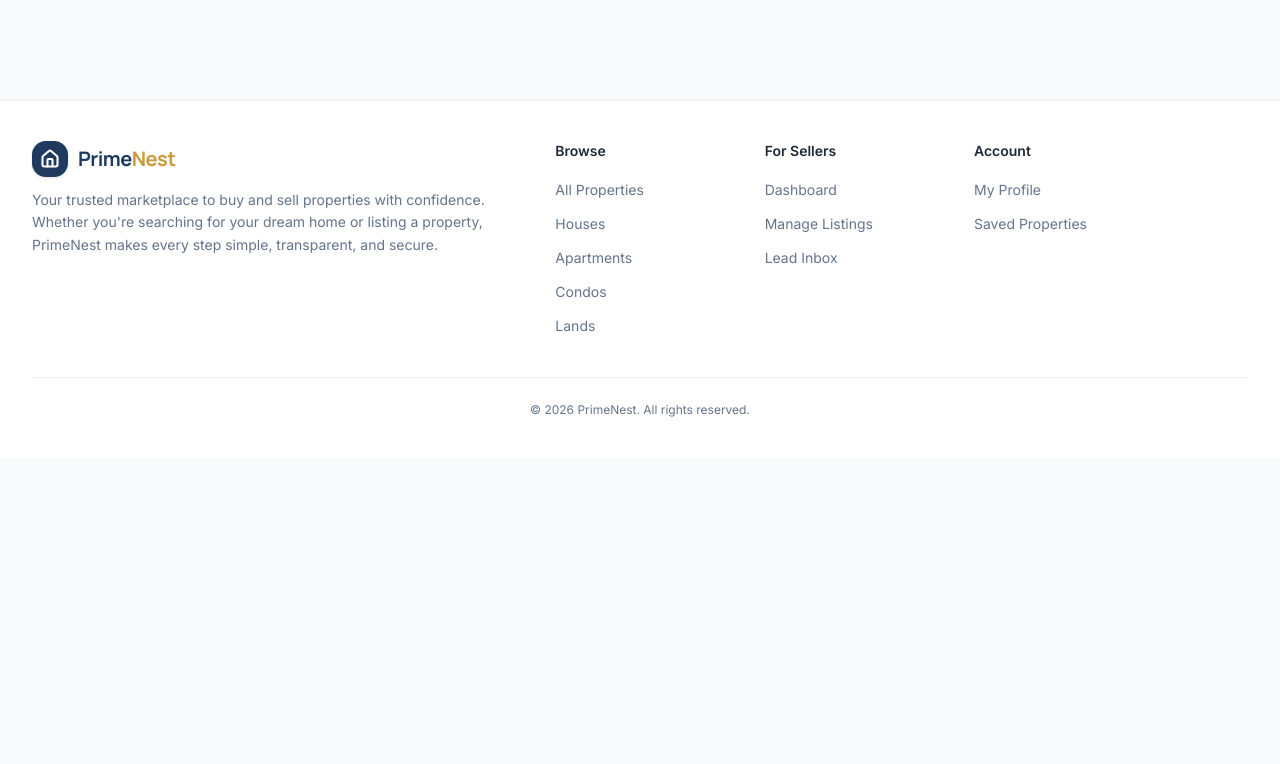
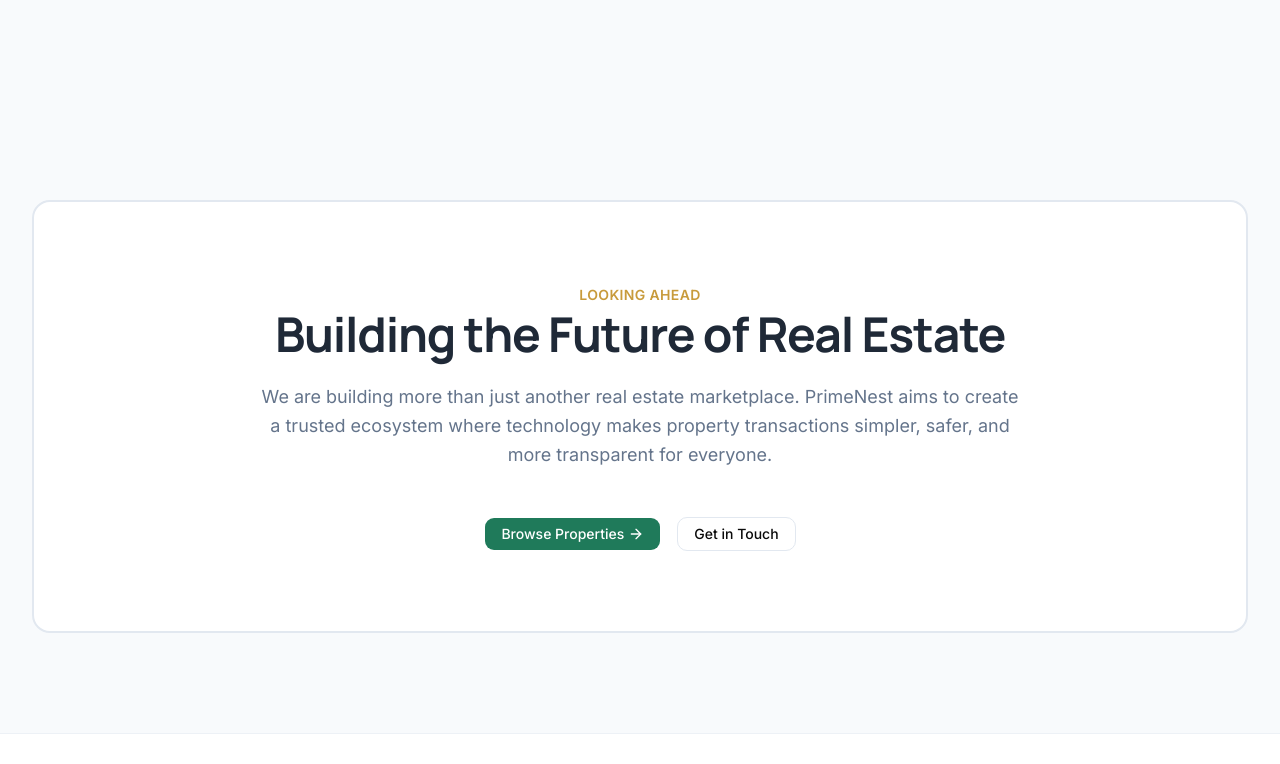
Before and after one commit to arafatYasir/PrimeNest, a React (Vite) app in the folder frontend/: page /about in a window 1280 px wide. Shown: the part 1716-2480 px from the top of the page. Before the commit the page ends 2174 px from the top, so only its background shows below. Built offline with nearby package versions, Linux system fonts and the light colour scheme; no server answers.

Commit message:
Added about page call to action section

```diff
--- /dev/null
+++ b/frontend/src/components/about/AboutCTA.tsx
@@ -0,0 +1,50 @@
+import { Link } from "react-router";
+import { ArrowRight } from "lucide-react";
+import Container from "@/components/Container";
+import { Button } from "@/components/ui/button";
+
+const AboutCTA = () => {
+    return (
+        <section>
+            <Container>
+                <div className="relative overflow-hidden rounded-2xl bg-card p-6 xs:p-8 sm:p-10 md:p-12 lg:p-20 text-center border-2 border-border">
+                    <div className="relative z-10 max-w-3xl mx-auto space-y-6">
+                        <span className="text-sm font-semibold tracking-wide text-accent uppercase">Looking Ahead</span>
+                        <h2 className="mt-1 font-heading text-2xl xs:text-3xl sm:text-4xl md:text-5xl font-bold tracking-tight text-text">
+                            Building the Future of Real Estate
+                        </h2>
+
+                        <p className="text-sm xs:text-base sm:text-lg text-text-secondary leading-relaxed">
+                            We are building more than just another real estate marketplace. PrimeNest aims to create a trusted ecosystem where technology makes property transactions simpler, safer, and more transparent for everyone.
+                        </p>
+
+                        <div className="flex flex-col sm:flex-row items-center justify-center gap-4 pt-6">
+                            <Link to="/properties" className="w-full sm:w-auto">
+                                <Button
+                                    size="lg"
+                                    variant="secondary"
+                                    className="w-full sm:w-auto"
+                                >
+                                    Browse Properties
+                                    <ArrowRight className="size-4" />
+                                </Button>
+                            </Link>
+
+                            <Link to="/contact" className="w-full sm:w-auto">
+                                <Button
+                                    size="lg"
+                                    variant="outline"
+                                    className="w-full sm:w-auto"
+                                >
+                                    Get in Touch
+                                </Button>
+                            </Link>
+                        </div>
+                    </div>
+                </div>
+            </Container>
+        </section>
+    )
+}
+
+export default AboutCTA
--- a/frontend/src/components/home/FeaturedProperties.tsx
+++ b/frontend/src/components/home/FeaturedProperties.tsx
@@ -45,7 +45,7 @@ export default function FeaturedProperties() {
                             size="lg"
                         >
                             View All Properties
-                            <ArrowRight className="h-4 w-4 transition-transform duration-200 group-hover:translate-x-1" />
+                            <ArrowRight className="size-4" />
                         </Button>
                     </Link>
                 </div>
--- a/frontend/src/components/ui/button.tsx
+++ b/frontend/src/components/ui/button.tsx
@@ -12,7 +12,7 @@ const buttonVariants = cva(
         outline:
           "border-border hover:bg-input/50 hover:text-foreground aria-expanded:bg-muted aria-expanded:text-foreground dark:bg-input/30",
         secondary:
-          "bg-secondary text-secondary-foreground hover:bg-[color-mix(in_oklch,var(--secondary),var(--foreground)_5%)] aria-expanded:bg-secondary aria-expanded:text-secondary-foreground",
+          "bg-secondary text-white hover:bg-secondary-hover",
         ghost:
           "hover:bg-muted hover:text-foreground aria-expanded:bg-muted aria-expanded:text-foreground dark:hover:bg-muted/50",
         destructive:
--- a/frontend/src/pages/AboutPage.tsx
+++ b/frontend/src/pages/AboutPage.tsx
@@ -2,6 +2,7 @@ import { useEffect } from "react";
 import AboutHero from "@/components/about/AboutHero";
 import WhyBuiltPrimeNest from "@/components/about/WhyBuiltPrimeNest";
 import WhatMakesUsDifferent from "@/components/about/WhatMakesUsDifferent";
+import AboutCTA from "@/components/about/AboutCTA";
 
 export default function AboutPage() {
     // Scroll to the top on first page render
@@ -19,6 +20,9 @@ export default function AboutPage() {
 
             {/* ---- What Makes Us Different ---- */}
             <WhatMakesUsDifferent />
+
+            {/* ---- CTA: Call To Action ---- */}
+            <AboutCTA />
         </main>
     );
 }
```
